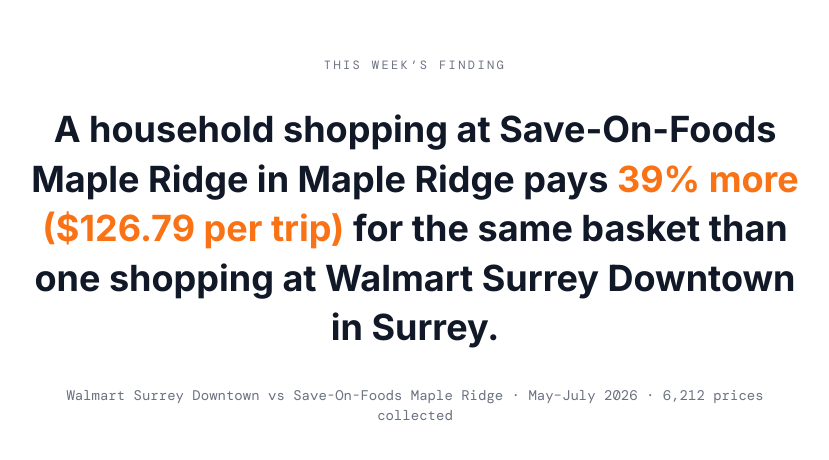
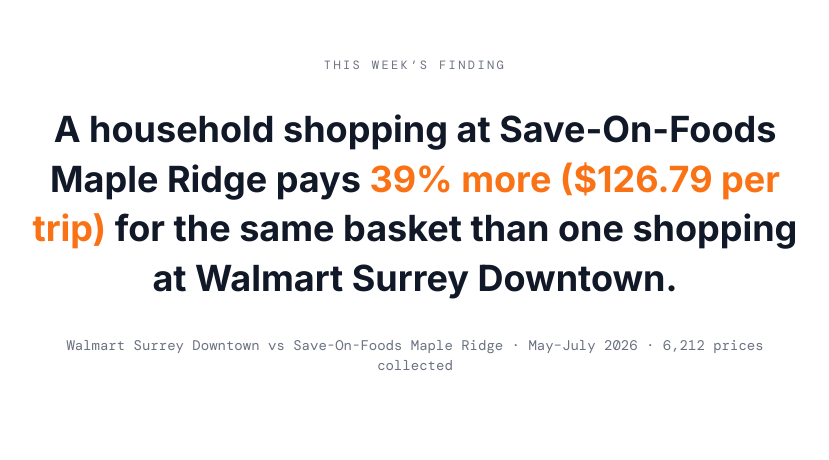
Before and after one commit to kritubvna10/metro-price-sentinel, a React (Vite) app: page / in a window 1280 px wide. Shown: the part 1382-1842 px from the top of the page, without its empty margins (225-1054 px from the left). Built offline with nearby package versions, Linux system fonts and the light colour scheme.

Commit message:
Fix redundant city in finding headline when store name already includes it

```diff
--- a/src/components/FindingSection.tsx
+++ b/src/components/FindingSection.tsx
@@ -1,5 +1,14 @@
 import { motion } from 'framer-motion';
 import { usePriceData, storeChoicePremium } from '../hooks/usePriceData';
+
+// Store names often already embed their city (e.g. "Save-On-Foods Maple
+// Ridge"), so only append " in {city}" when it isn't already there — avoids
+// "Save-On-Foods Maple Ridge in Maple Ridge".
+function storeLabel(name: string, city: string): string {
+  return name.toLowerCase().includes(city.toLowerCase())
+    ? name
+    : `${name} in ${city}`;
+}
 
 export default function FindingSection(): React.JSX.Element | null {
   const { stores, loading, dateRangeLabel, observationCount } = usePriceData('All');
@@ -35,12 +44,13 @@
               className="text-2xl sm:text-3xl lg:text-4xl font-bold leading-snug"
               style={{ fontFamily: "'Inter', sans-serif", color: '#111827' }}
             >
-              A household shopping at {priciest.name} in {priciest.city} pays{' '}
+              A household shopping at {storeLabel(priciest.name, priciest.city)}{' '}
+              pays{' '}
               <span style={{ color: '#F97316' }}>
                 {percentMore}% more (${perTrip.toFixed(2)} per trip)
               </span>{' '}
-              for the same basket than one shopping at {cheapest.name} in{' '}
-              {cheapest.city}.
+              for the same basket than one shopping at{' '}
+              {storeLabel(cheapest.name, cheapest.city)}.
             </p>
           </blockquote>
 
```
